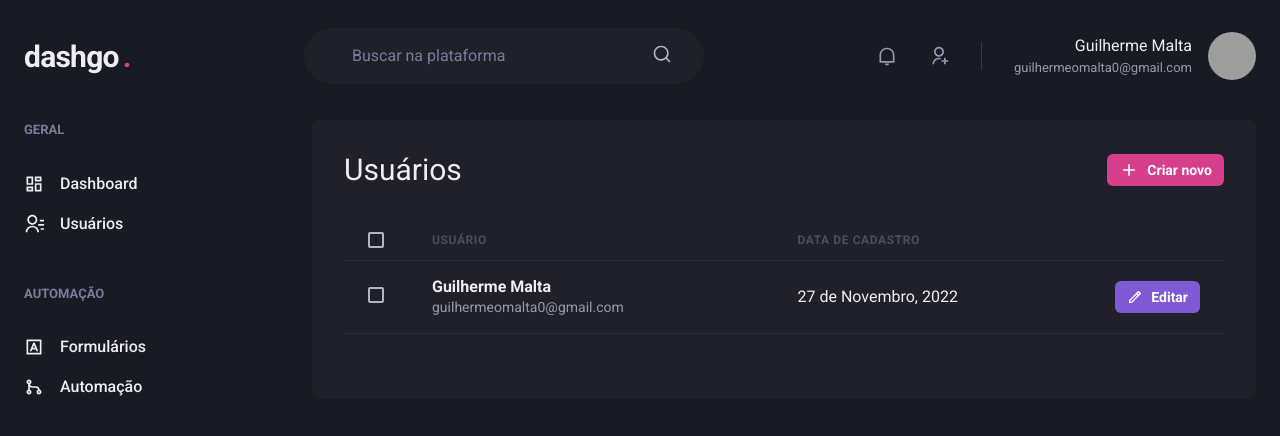
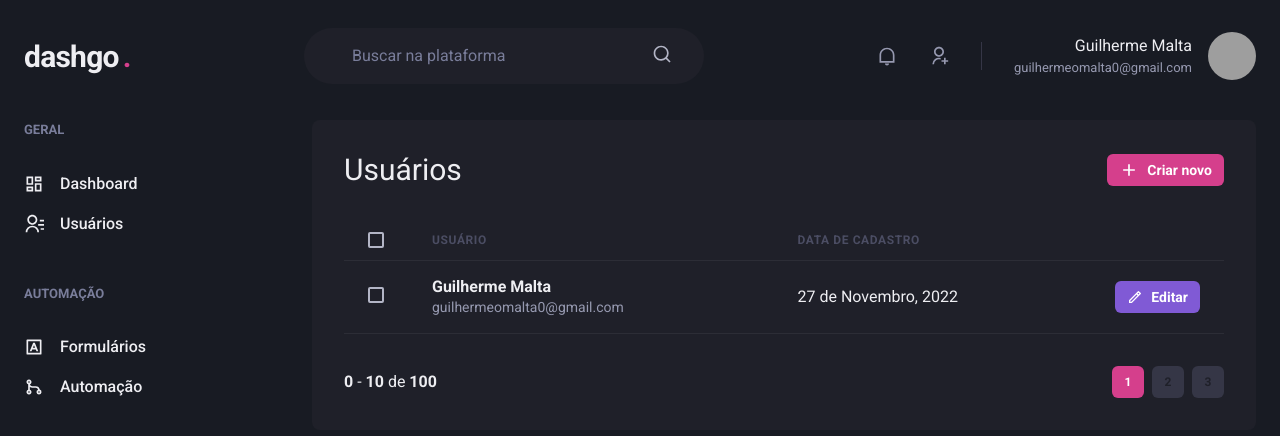
Before and after one commit to GuilhermeOM/dashgo, a Next.js app: page /users in a window 1280 px wide. Shown: the top 436 px of the page. Built offline with nearby package versions, Linux system fonts and the light colour scheme; grey boxes are pictures that could not be loaded.

Commit message:
Creating Pagination component

```diff
--- /dev/null
+++ b/components/Pagination.tsx
@@ -0,0 +1,47 @@
+import { Box, Button, Stack } from "@chakra-ui/react";
+
+export function Pagination() {
+  return (
+    <Stack
+      direction="row"
+      mt="8"
+      justify="space-between"
+      align="center"
+      spacing="6"
+    >
+      <Box>
+        <strong>0</strong> - <strong>10</strong> de <strong>100</strong>
+      </Box>
+      <Stack direction="row" spacing="2">
+        <Button
+          size="sm"
+          fontSize="xs"
+          w="4"
+          colorScheme="pink"
+          disabled
+          _disabled={{ bg: "pink.500", cursor: "default" }}
+        >
+          1
+        </Button>
+        <Button
+          size="sm"
+          fontSize="xs"
+          w="4"
+          bgColor="gray.700"
+          _hover={{ bg: "gray.500" }}
+        >
+          2
+        </Button>
+        <Button
+          size="sm"
+          fontSize="xs"
+          w="4"
+          bgColor="gray.700"
+          _hover={{ bg: "gray.500" }}
+        >
+          3
+        </Button>
+      </Stack>
+    </Stack>
+  );
+}
--- a/pages/users/index.tsx
+++ b/pages/users/index.tsx
@@ -16,6 +16,7 @@
 import { Header } from "../../components/Header";
 import { Sidebar } from "../../components/Sidebar";
 import { RiAddLine, RiPencilLine } from "react-icons/ri";
+import { Pagination } from "../../components/Pagination";
 
 export default function UserList() {
   return (
@@ -80,6 +81,7 @@
               </Tr>
             </Tbody>
           </Table>
+          <Pagination />
         </Box>
       </Flex>
     </Box>
```
